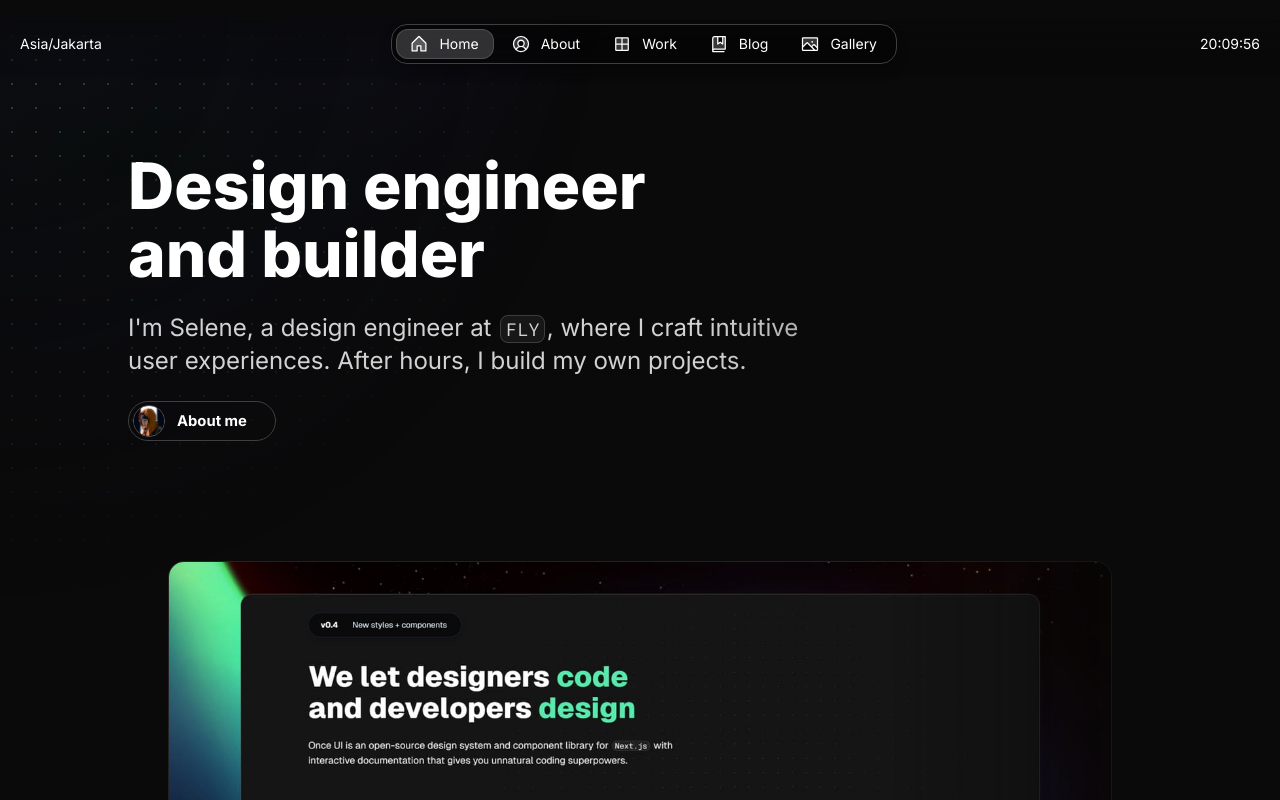
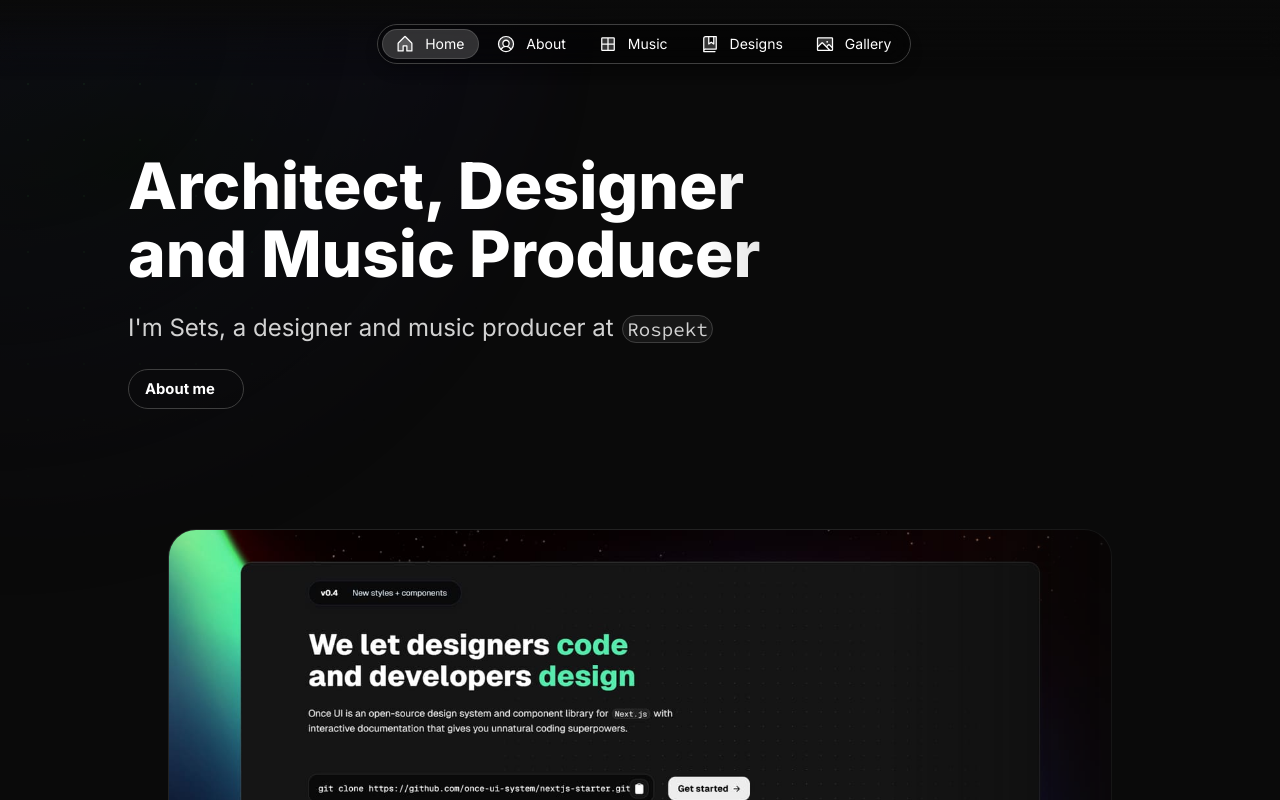
Before and after one commit to setse/portfolio, a Next.js app: page /en in a window 1280 px wide. Shown: the top 800 px of the page. Built offline with nearby package versions, Linux system fonts and the light colour scheme.

Commit message:
Edited Template

```diff
--- a/src/app/resources/config.js
+++ b/src/app/resources/config.js
@@ -31,8 +31,8 @@ const effects = {
     },
     dots: {
         display: true,
-        opacity: 0.4,           // 0 - 1
-        size: '24'              // 2 | 4 | 8 | 12 | 16 | 20 | 24 | 32 | 40 | 48 | 56 | 634
+        opacity: 0.1,           // 0 - 1
+        size: '56'              // 2 | 4 | 8 | 12 | 16 | 20 | 24 | 32 | 40 | 48 | 56 | 634
     },
     lines: {
         display: false,
@@ -42,24 +42,24 @@ const effects = {
 const style = {
     theme:       'dark',         // dark | light
     neutral:     'gray',         // sand | gray | slate
-    brand:       'emerald',      // blue | indigo | violet | magenta | pink | red | orange | yellow | moss | green | emerald | aqua | cyan
+    brand:       'green',      // blue | indigo | violet | magenta | pink | red | orange | yellow | moss | green | emerald | aqua | cyan
     accent:      'indigo',       // blue | indigo | violet | magenta | pink | red | orange | yellow | moss | green | emerald | aqua | cyan
     solid:       'contrast',     // color | contrast
-    solidStyle:  'flat',         // flat | plastic
-    border:      'playful',      // rounded | playful | conservative
+    solidStyle:  'plastic',         // flat | plastic
+    border:      'rounded',      // rounded | playful | conservative
     surface:     'translucent',  // filled | translucent
     transition:  'all'           // all | micro | macro
 }
 
 const display = {
-    location: true,
-    time:     true
+    location: false,
+    time:     false
 }
 
 const mailchimp = {
     action: 'https://url/subscribe/post?parameters',
     effects: {
-        mask: 'topRight',           // none | cursor | topLeft | topRight | bottomLeft | bottomRight
+        mask: 'none',           // none | cursor | topLeft | topRight | bottomLeft | bottomRight
         gradient: {
             display: true,
             opacity: 0.6            // 0 - 1
--- a/src/app/resources/content.js
+++ b/src/app/resources/content.js
@@ -1,19 +1,19 @@
 import { InlineCode } from "@/once-ui/components";
 
 const person = {
-    firstName: 'Selene',
-    lastName:  'Yu',
+    firstName: 'Setsenbileg',
+    lastName:  'Enkhbat',
     get name() {
         return `${this.firstName} ${this.lastName}`;
     },
-    role:      'Design Engineer',
+    role:      'Architect and Designer',
     avatar:    '/images/avatar.jpg',
-    location:  'Asia/Jakarta',        // Expecting the IANA time zone identifier, e.g., 'Europe/Vienna'
-    languages: ['English', 'Bahasa']  // optional: Leave the array empty if you don't want to display languages
+    location:  'Europe/Frankfurt',        // Expecting the IANA time zone identifier, e.g., 'Europe/Vienna'
+    languages: ['English', 'German','Mongolian']  // optional: Leave the array empty if you don't want to display languages
 }
 
 const newsletter = {
-    display: true,
+    display: false, // set to false to hide the newsletter form
     title: <>Subscribe to {person.firstName}'s Newsletter</>,
     description: <>I occasionally write about design, technology, and share thoughts on the intersection of creativity and engineering.</>
 }
@@ -24,12 +24,12 @@ const social = [
     {
         name: 'GitHub',
         icon: 'github',
-        link: 'https://github.com/once-ui-system/nextjs-starter',
+        link: 'https://github.com/setse',
     },
     {
         name: 'LinkedIn',
         icon: 'linkedin',
-        link: 'https://www.linkedin.com/company/once-ui/',
+        link: 'https://www.linkedin.com/',
     },
     {
         name: 'X',
@@ -39,7 +39,7 @@ const social = [
     {
         name: 'Email',
         icon: 'email',
-        link: 'mailto:example@gmail.com',
+        link: 'mailto:setsenbileg.enkhbat@gmail.com',
     },
 ]
 
@@ -47,8 +47,8 @@ const home = {
     label: 'Home',
     title: `${person.name}'s Portfolio`,
     description: `Portfolio website showcasing my work as a ${person.role}`,
-    headline: <>Design engineer and builder</>,
-    subline: <>I'm Selene, a design engineer at <InlineCode>FLY</InlineCode>, where I craft intuitive<br/> user experiences. After hours, I build my own projects.</>
+    headline: <>Architect, Designer and Music Producer</>,
+    subline: <>I'm Sets, a designer and music producer at <InlineCode>Rospekt</InlineCode> </>
 }
 
 const about = {
@@ -60,19 +60,19 @@ const about = {
         subItems: false
     },
     avatar: {
-        display: true
+        display: false
     },
     calendar: {
-        display: true,
+        display: false,
         link: 'https://cal.com'
     },
     intro: {
         display: true,
         title: 'Introduction',
-        description: <>Selene is a Jakarta-based design engineer with a passion for transforming complex challenges into simple, elegant design solutions. Her work spans digital interfaces, interactive experiences, and the convergence of design and technology.</>
+        description: <>Sets is a Frankfurt-based designer with a passion for transforming complex challenges into simple, elegant design solutions. His work spans digital designs, architectural concepts, and creating music.</>
     },
     work: {
-        display: true, // set to false to hide this section
+        display: false, // set to false to hide this section
         title: 'Work Experience',
         experiences: [
             {
@@ -109,17 +109,13 @@ const about = {
         title: 'Studies',
         institutions: [
             {
-                name: 'University of Jakarta',
-                description: <>Studied software engineering.</>,
-            },
-            {
-                name: 'Build the Future',
-                description: <>Studied online marketing and personal branding.</>,
+                name: 'Technical University of Darmstadt',
+                description: <>Studied architecture</>,
             }
         ]
     },
     technical: {
-        display: true, // set to false to hide this section
+        display: false, // set to false to hide this section
         title: 'Technical skills',
         skills: [
             {
@@ -128,13 +124,13 @@ const about = {
                 // optional: leave the array empty if you don't want to display images
                 images: [
                     {
-                        src: '/images/projects/project-01/cover-02.jpg',
+                        src: '/',
                         alt: 'Project image',
                         width: 16,
                         height: 9
                     },
                     {
-                        src: '/images/projects/project-01/cover-03.jpg',
+                        src: '/',
                         alt: 'Project image',
                         width: 16,
                         height: 9
@@ -159,17 +155,17 @@ const about = {
 }
 
 const blog = {
-    label: 'Blog',
-    title: 'Writing about design and tech...',
-    description: `Read what ${person.name} has been up to recently`
+    label: 'Designs',
+    title: 'Some of my recent designs',
+    description: `See what ${person.name} has been up to recently`
     // Create new blog posts by adding a new .mdx file to app/blog/posts
     // All posts will be listed on the /blog route
 }
 
 const work = {
-    label: 'Work',
-    title: 'My projects',
-    description: `Design and dev projects by ${person.name}`
+    label: 'Music',
+    title: 'Music',
+    description: `Produced by ${person.name}`
     // Create new project pages by adding a new .mdx file to app/blog/posts
     // All projects will be listed on the /home and /work routes
 }
--- a/tsconfig.json
+++ b/tsconfig.json
@@ -29,13 +29,14 @@
       "@/*": [
         "./src/*"
       ]
-		}
+    },
+    "strictNullChecks": true
   },
   "include": [
     "next-env.d.ts",
     "**/*.ts",
     "**/*.tsx",
-		".next/types/**/*.ts",
+    ".next/types/**/*.ts"
   ],
   "exclude": [
     "node_modules"
```
Also changed, not shown: 2 other files (tests, documents, lock files or other folders). Lines whose indentation alone changed are shown as unchanged.
